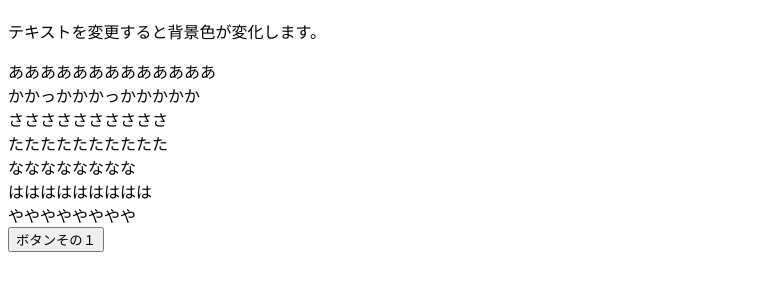
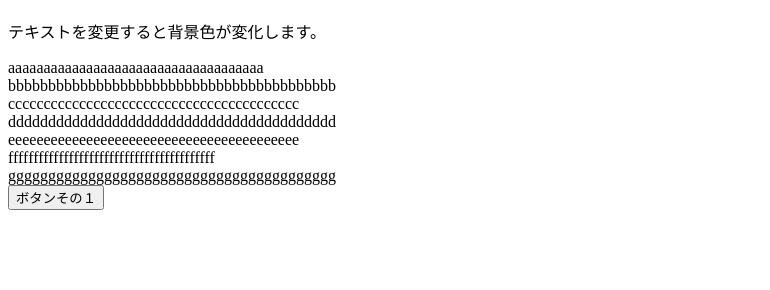
Before and after one commit to hro19/MutationObserver, a plain HTML site: page index.html in a window 1280 px wide. Shown: the part 70-360 px from the top of the page, without its empty margins (0-770 px from the left). Drawn offline with nearby package versions, Linux system fonts and the light colour scheme.

Commit message:
Update index.html

```diff
--- a/index.html
+++ b/index.html
@@ -11,13 +11,13 @@
 <body>
 	<h1>MutationObserver DEMO | タグの内容変化を監視</h1>
 	<p>テキストを変更すると背景色が変化します。</p>
-	<div id="target">あああああああああああああ<br>
-		かかっかかかっかかかかか<br>
-		ささささささささささ<br>
-		たたたたたたたたたた<br>
-		なななななななな<br>
-		ははははははははは<br>
-		やややややややや<br>
+	<div id="target">aaaaaaaaaaaaaaaaaaaaaaaaaaaaaaaaaaaa<br>
+		bbbbbbbbbbbbbbbbbbbbbbbbbbbbbbbbbbbbbbbbb<br>
+		ccccccccccccccccccccccccccccccccccccccccc<br>
+		ddddddddddddddddddddddddddddddddddddddddd<br>
+		eeeeeeeeeeeeeeeeeeeeeeeeeeeeeeeeeeeeeeeee<br>
+		fffffffffffffffffffffffffffffffffffffffff<br>
+		ggggggggggggggggggggggggggggggggggggggggg<br>
 		<button id="bt01">ボタンその１</button>
 		<ul class="add"></ul>
 	</div>
```
